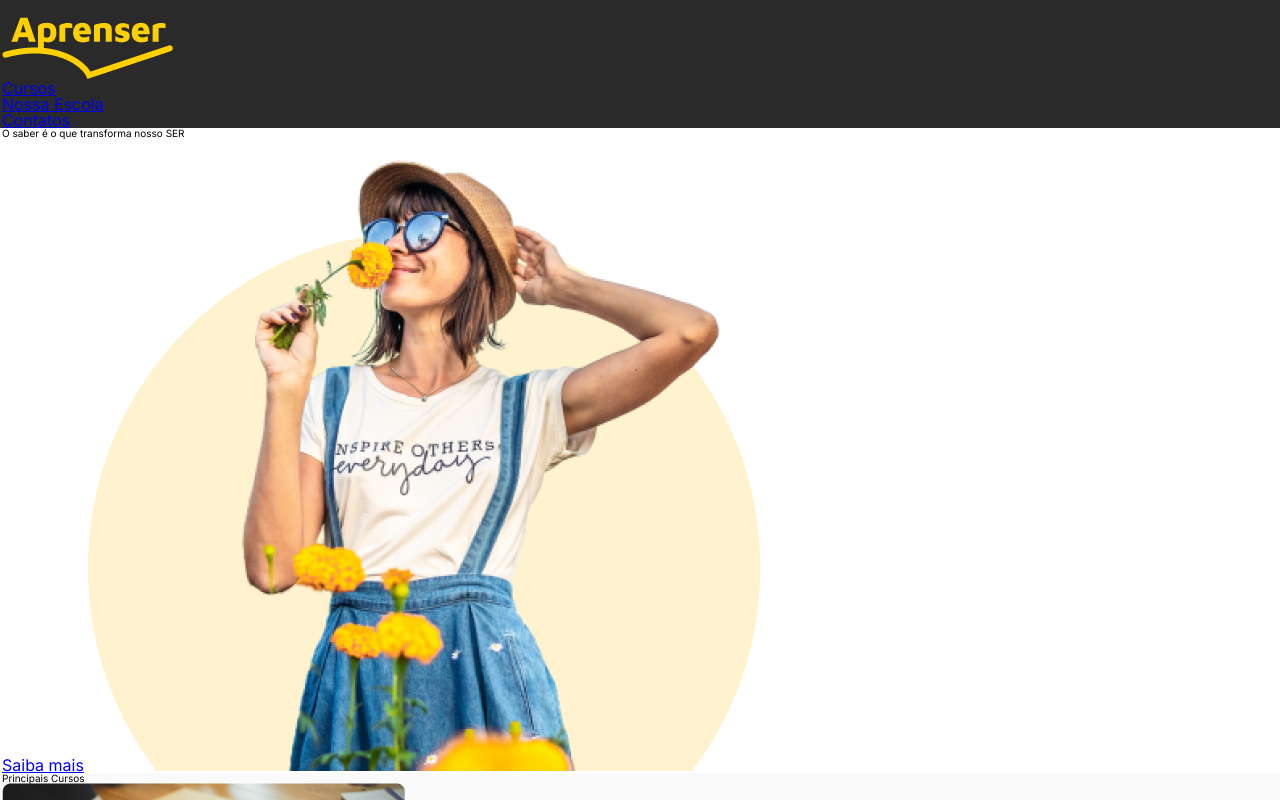
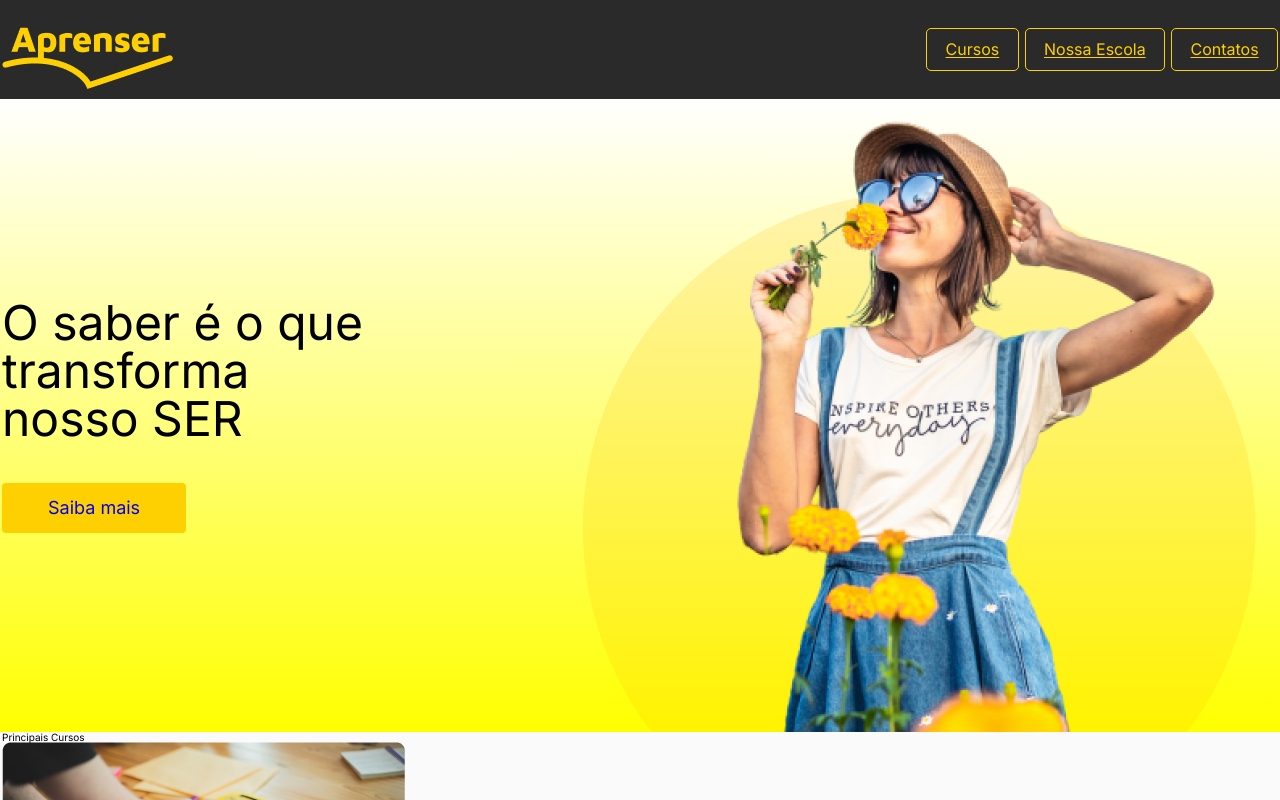
Before and after one commit to ThiagoTDS/Projeto_Aprenser, a plain HTML site: page index.html in a window 1280 px wide. Shown: the top 800 px of the page. Drawn offline with Linux system fonts and the light colour scheme.

Commit message:
Create CSS Navbar and banner

```diff
--- a/css/estilo.css
+++ b/css/estilo.css
@@ -1,17 +1,31 @@
 :root{
-    --primary-color: #FED001;
+    --primary-color: #FED001; /*Variável para uso da cor*/
 }
 html{
     /*font-size: 62.5%;
     font-family: "Inter", sans-serif;
     font-weight: 400;*/
-    font:400 62.5% "Inter", sans-serif; /*Atalho para todos os valores acima (tamanho, familia e peso*/
+    font:400 62.5% "Inter", sans-serif; /*Atalho para todos os valores acima (tamanho, familia e peso)*/
 }
 p, a{
     font-size: 1.6rem;
 }
+h1{
+    font-size: 4.8rem;
+}
+nav a{
+    color: inherit;
+}
 .upper{
     text-transform: uppercase;
+}
+.btn{
+    background-color: var(--primary-color);
+    border-radius: 4px;
+    font-size: 1.8rem;
+    text-decoration: none;
+    padding: 1.6rem 4.6rem;
+    display: inline-block;/*A tag a é um elemento de linha por essa razão foi utilizado inline-block para transformar em elemento de bloco*/
 }
 .wrappercontainer-dark{
     background-color: #2a2a2a;
@@ -28,3 +42,35 @@ p, a{
     max-width: 127.6rem;
     margin: auto;
 }
+.header{
+    display: flex;
+    justify-content: space-between;
+    align-items: center;
+    color: var(--primary-color); /*Usando a variável definida na root*/
+    padding: 1rem 0;/*O primeiro o valor 2rem é na vertical e 0 é na horizontal*/
+}
+.header_nav a{
+    padding: .65em 1.15em;
+    border: solid 1px;
+    border-radius: 5px;
+}
+.header_nav ul{
+    display: flex;
+    gap: .6rem; /*GAP-> é uma propriedade utilizada para gerar espaçamento entre os elementos*/
+}
+.header_nav a:hover{
+    background-color: black;
+}
+.heroBanner{
+    display: flex;
+    justify-content: space-between;
+    align-items: center;
+    gap: 20rem; /*GAP-> é uma propriedade utilizada para gerar espaçamento entre os elementos*/
+}
+.wrappercontainer-hero{
+    background-image: linear-gradient(transparent, yellow);  /*Usando a variável definida na root*/
+}
+.hero_title{
+    margin-bottom: 4rem;/*A tag a é um elemento de linha por essa razão foi utilizado
+    inline-block para transformar em elemento de bloco = Essa margin é da tag h1 para que ela se distancie da tag a*/
+}
--- a/index.html
+++ b/index.html
@@ -24,8 +24,10 @@
     </div>
     <div class="wrappercontainer-hero">
         <section class="container heroBanner">
-            <h1>O saber é o que transforma nosso <span class="upper">ser</span></h1>
-            <a href="#" class="btn">Saiba mais</a>
+            <div class="header_content">
+                <h1 class="hero_title">O saber é o que transforma nosso <span class="upper">ser</span></h1>
+                <a href="#" class="btn">Saiba mais</a>
+            </div>
             <img src="img/HeroImage.png" alt="Mulher segurando flores">
         </section>
     </div>
```
